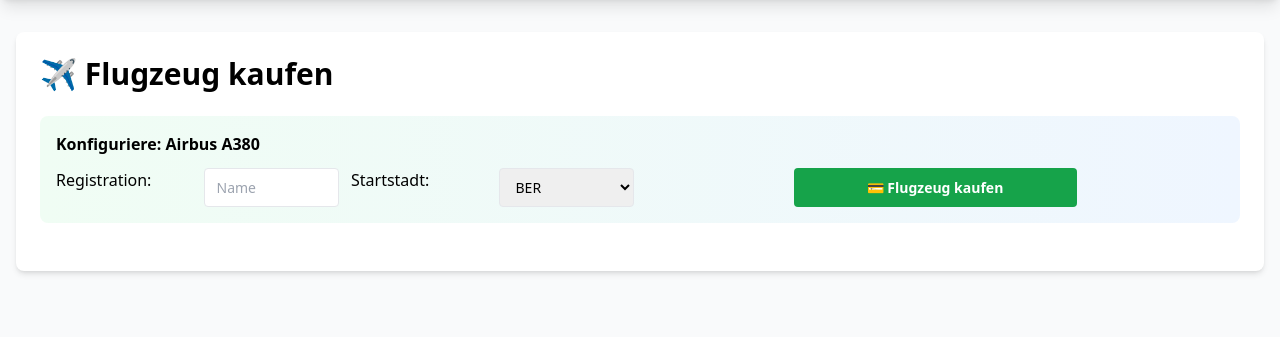
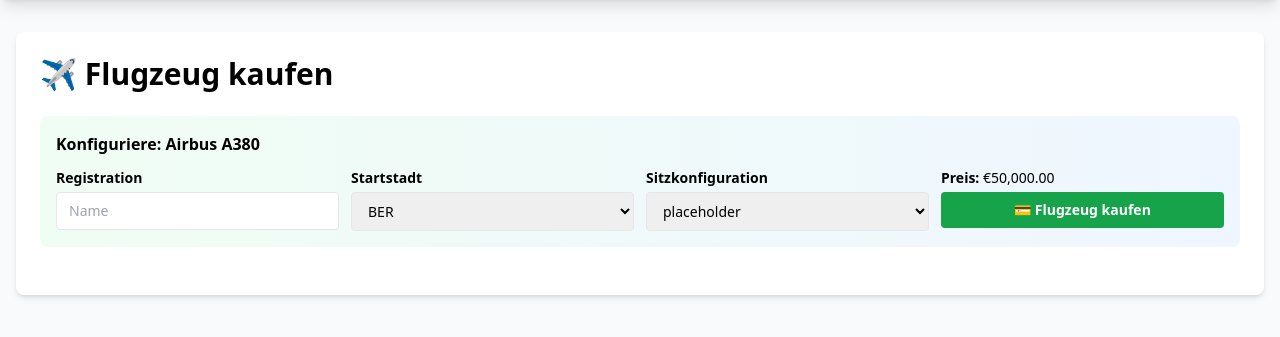
Before and after one commit to MEGADragon20/Flight, a Flask app: a page that uses templates/buy_plane.html in a window 1280 px wide. Shown: the part 136-473 px from the top of the page. Run offline with Flask 3, Linux system fonts and the light colour scheme; some libraries are stand-ins or nearby versions.

Commit message:
Repaired css in buy_plane
First steps for seat_configs

```diff
--- a/flight_web.py
+++ b/flight_web.py
@@ -263,7 +263,7 @@
                 return model
         return None
 
-    def buy_plane(self, model_name: str, registration: str) -> Plane:
+    def buy_plane(self, model_name: str, registration: str, city: City) -> Plane:
         model = self.find_model(model_name)
         if not model:
             raise ValueError(f"Flugzeugmodell '{model_name}' nicht gefunden")
@@ -275,7 +275,7 @@
         self.plane_counter += 1
 
         plane = Plane(model, registration)
-        plane.current_city = self.cities[0]
+        plane.current_city = city
         self.planes.append(plane)
 
         return plane
@@ -424,7 +424,7 @@
 def buy_plane(model_name):
     manager = get_manager()
     try:
-        manager.buy_plane(model_name, request.form['registration'])
+        manager.buy_plane(model_name, request.form['registration'], manager.find_city(request.form['city']))
         save_manager(manager)
         return redirect(url_for('hangar'))
     except ValueError as e:
--- a/templates/buy_plane.html
+++ b/templates/buy_plane.html
@@ -3,20 +3,75 @@
 {% block content %}
 <div class="bg-white rounded-lg shadow-md p-6 mb-6">
     <h1 class="text-3xl font-bold mb-6">✈️ Flugzeug kaufen</h1>
+
     <div class="bg-gradient-to-r from-green-50 to-blue-50 p-4 rounded-lg mb-6">
-        <h3 class="font-bold mb-3">Konfiguriere: <span>{{ model.name }}</span> </h3>
-    <form action="{{ url_for('buy_plane', model_name=model.name) }}" method="post" class="grid grid-cols-2 md:grid-cols-4 lg:grid-cols-8 gap-3">
-        <label for="registration">Registration:</label>
-        <input type="text" name="registration" id="registration" required placeholder="Name" class="border rounded px-3 py-2 text-sm">
-        <label for="city">Startstadt:</label>
-        <select name="city" id="city" class="border rounded px-3 py-2 text-sm">
+        <h3 class="font-bold mb-3">
+            Konfiguriere: <span>{{ model.name }}</span>
+        </h3>
+
+        <form
+            action="{{ url_for('buy_plane', model_name=model.name) }}"
+            method="post"
+            class="grid grid-cols-2 md:grid-cols-4 lg:grid-cols-8 gap-3"
+        >
+
+            <!-- Registration -->
+            <div class="flex flex-col col-span-2">
+                <label for="registration" class="text-sm font-semibold mb-1">
+                    Registration
+                </label>
+                <input
+                    type="text"
+                    name="registration"
+                    id="registration"
+                    required
+                    placeholder="Name"
+                    class="border rounded px-3 py-2 text-sm"
+                >
+            </div>
+
+            <!-- City -->
+            <div class="flex flex-col col-span-2">
+                <label for="city" class="text-sm font-semibold mb-1">
+                    Startstadt
+                </label>
+                <select
+                    name="city"
+                    id="city"
+                    class="border rounded px-3 py-2 text-sm"
+                >
                     {% for city in manager.cities %}
                     <option value="{{ city.short }}">{{ city.short }}</option>
                     {% endfor %}
                 </select>
-        <br>
-        <button type="submit" class="col-span-2 bg-green-600 text-white rounded px-4 py-2 hover:bg-green-700 transition text-sm font-semibold">
+            </div>
+            <!-- Config -->
+            <div class="flex flex-col col-span-2">
+                <label for="seat_config" class="text-sm font-semibold mb-1">
+                    Sitzkonfiguration
+                </label>
+                <select
+                    name="seat_config"
+                    id="seat_config"
+                    class="border rounded px-3 py-2 text-sm"
+                >
+                    <option value="economy">placeholder</option>
+                </select>
+            </div>
+            <!-- Submit -->
+            <div class="flex flex-col col-span-2">
+                <p class="text-sm font-semibold mb-1">
+                    Preis: <span class="font-light">€{{ "{:,.2f}".format(manager.money) }}</span>
+                </p>
+                <button
+                    type="submit"
+                    class="w-full bg-green-600 text-white rounded px-3 py-2 hover:bg-green-700 transition text-sm font-semibold"
+                >
                     💳 Flugzeug kaufen
                 </button>
+            </div>
+
         </form>
+    </div>
+</div>
 {% endblock %}
```
Lines whose indentation alone changed are shown as unchanged.
